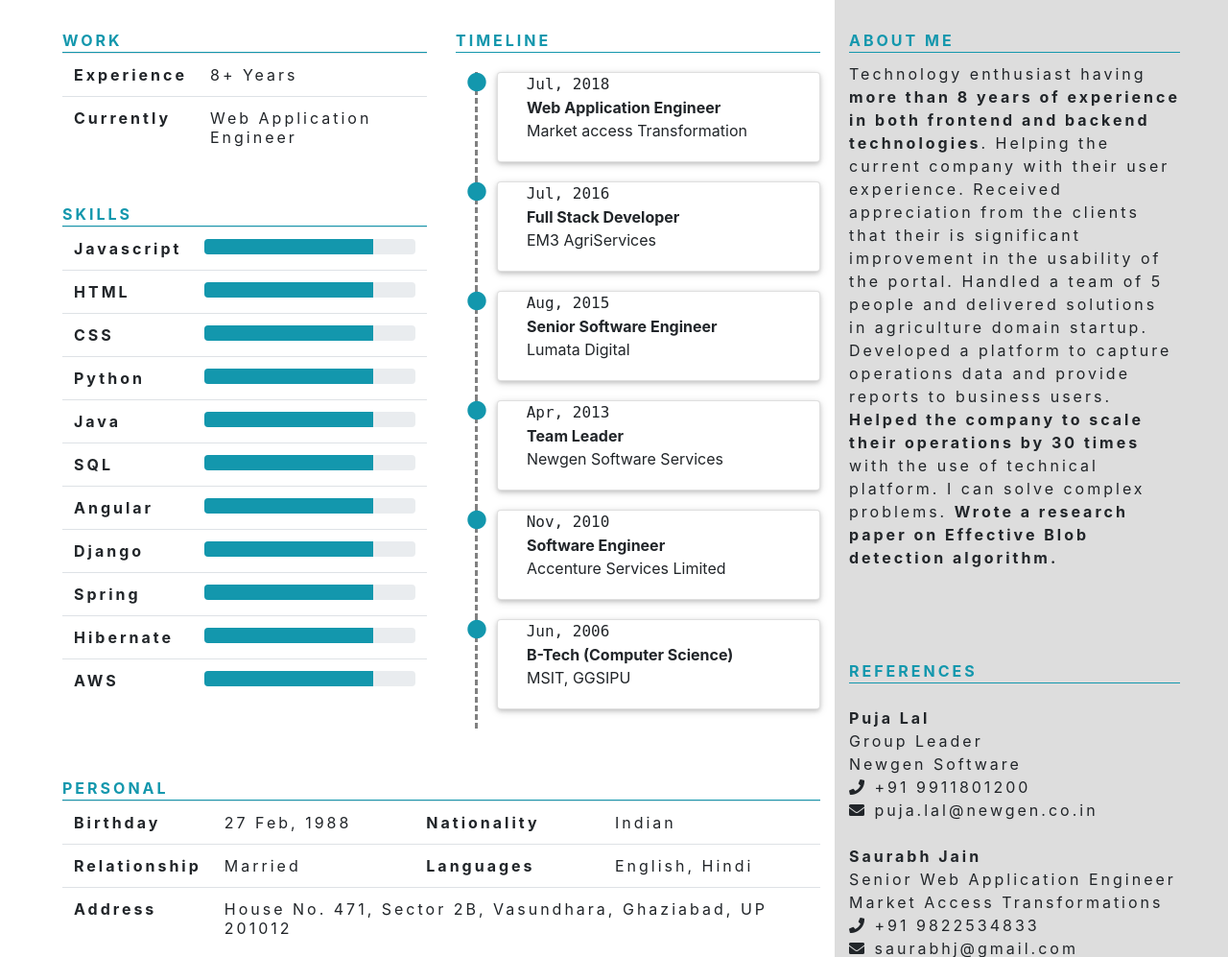
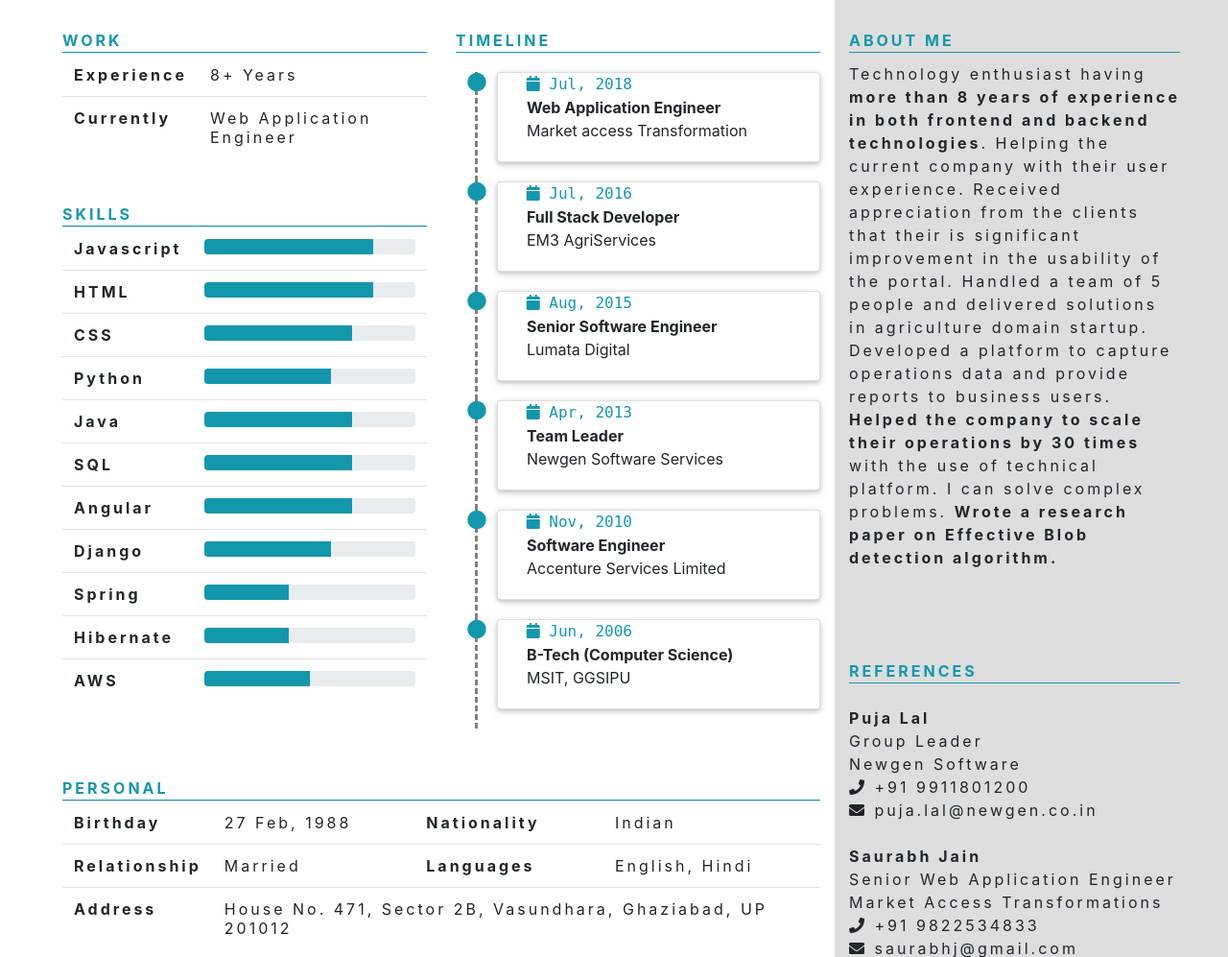
Before and after one commit to Nikhiljain180/Resume, a PHP site: page /ThreeColumn.html in a window 1280 px wide. Shown: the part 140-1137 px from the top of the page at 96% size. Run offline with PHP 8.4, Linux system fonts and the light colour scheme; some libraries are stand-ins or nearby versions.

Commit message:
Added calendar icon

```diff
--- a/ThreeColumnWithTimeline/ThreeColumn.html
+++ b/ThreeColumnWithTimeline/ThreeColumn.html
@@ -76,7 +76,7 @@
                                 <tr><td>CSS</td>
                                  <td>
                                     <div class="progress">
-                                       <div class="progress-bar progress-bar-success" role="progressbar"  style="width:80%">
+                                       <div class="progress-bar progress-bar-success" role="progressbar"  style="width:70%">
                                        </div>
                                      </div>
                                  </td>
@@ -84,7 +84,7 @@
                                 <tr><td>Python</td>
                                  <td>
                                     <div class="progress">
-                                       <div class="progress-bar progress-bar-success" role="progressbar"  style="width:80%">
+                                       <div class="progress-bar progress-bar-success" role="progressbar"  style="width:60%">
                                        </div>
                                      </div>
                                  </td>
@@ -92,7 +92,7 @@
                                 <tr><td>Java</td>
                                  <td>
                                     <div class="progress">
-                                       <div class="progress-bar progress-bar-success" role="progressbar"  style="width:80%">
+                                       <div class="progress-bar progress-bar-success" role="progressbar"  style="width:70%">
                                        </div>
                                      </div>
                                  </td>
@@ -100,7 +100,7 @@
                                 <tr><td>SQL</td>
                                  <td>
                                     <div class="progress">
-                                       <div class="progress-bar progress-bar-success" role="progressbar"  style="width:80%">
+                                       <div class="progress-bar progress-bar-success" role="progressbar"  style="width:70%">
                                        </div>
                                      </div>
                                  </td>
@@ -108,32 +108,32 @@
                                 <tr><td>Angular</td>
                                  <td style="width: 100%;">
                                     <div class="progress">
-                                       <div class="progress-bar progress-bar-success" role="progressbar"  style="width:80%">
+                                       <div class="progress-bar progress-bar-success" role="progressbar"  style="width:70%">
                                        </div>
                                     </div>
                                  </td>
                               </tr>
                                 <tr><td>Django</td><td>
                                     <div class="progress">
-                                       <div class="progress-bar progress-bar-success" role="progressbar"  style="width:80%">
+                                       <div class="progress-bar progress-bar-success" role="progressbar"  style="width:60%">
                                        </div>
                                     </div>
                                 </td></tr>
                                 <tr><td>Spring</td><td>
                                     <div class="progress">
-                                       <div class="progress-bar progress-bar-success" role="progressbar"  style="width:80%">
+                                       <div class="progress-bar progress-bar-success" role="progressbar"  style="width:40%">
                                        </div>
                                     </div>
                                 </td></tr>
                                 <tr><td>Hibernate</td><td>
                                     <div class="progress">
-                                       <div class="progress-bar progress-bar-success" role="progressbar"  style="width:80%">
+                                       <div class="progress-bar progress-bar-success" role="progressbar"  style="width:40%">
                                        </div>
                                     </div>
                                 </td></tr>
                                 <tr><td>AWS</td><td>
                                     <div class="progress">
-                                       <div class="progress-bar progress-bar-success" role="progressbar"  style="width:80%">
+                                       <div class="progress-bar progress-bar-success" role="progressbar"  style="width:50%">
                                        </div>
                                     </div>
                                 </td></tr>
@@ -156,7 +156,7 @@
                               <div class="card" >
                                  <div class="date">
                                     <i class="fas fa-circle"></i>
-                                    Jul, 2018
+                                    <span class="fas fa-calendar"></span> Jul, 2018
                                  </div>
                                  <div class="timeline-item-description">
                                     <b>Web Application Engineer</b><br/>
@@ -168,7 +168,7 @@
                               <div class="card" >
                                  <div class="date">
                                     <i class="fas fa-circle"></i>
-                                    Jul, 2016
+                                    <span class="fas fa-calendar"></span> Jul, 2016
                                  </div>
                                  <div class="timeline-item-description">
                                     <b>Full Stack Developer</b><br/>
@@ -180,7 +180,7 @@
                               <div class="card" >
                                  <div class="date">
                                     <i class="fas fa-circle"></i>
-                                    Aug, 2015
+                                    <span class="fas fa-calendar"></span> Aug, 2015
                                  </div>
                                  <div class="timeline-item-description">
                                     <b>Senior Software Engineer</b> <br/>
@@ -192,7 +192,7 @@
                               <div class="card" >
                                  <div class="date">
                                     <i class="fas fa-circle"></i>
-                                    Apr, 2013
+                                    <span class="fas fa-calendar"></span> Apr, 2013
                                  </div>
                                  <div class="timeline-item-description">
                                     <b>Team Leader</b><br/>
@@ -204,7 +204,7 @@
                               <div class="card" >
                                  <div class="date">
                                     <i class="fas fa-circle"></i>
-                                    Nov, 2010
+                                    <span class="fas fa-calendar"></span> Nov, 2010
                                  </div>
                                  <div class="timeline-item-description">
                                     <b>Software Engineer</b> <br/>
@@ -217,7 +217,7 @@
                               <div class="card" >
                                  <div class="date">
                                     <i class="fas fa-circle"></i>
-                                    Jun, 2006
+                                    <span class="fas fa-calendar"></span> Jun, 2006
                                  </div>
                                  <div class="timeline-item-description">
                                     <b>B-Tech (Computer Science)</b> <br/>
--- a/ThreeColumnWithTimeline/style.css
+++ b/ThreeColumnWithTimeline/style.css
@@ -123,3 +123,7 @@ tr td:first-child{
 table .progress-bar{
     background-color: #1397AD;
 }
+
+.date{
+    color: #1397AD;
+}
```
